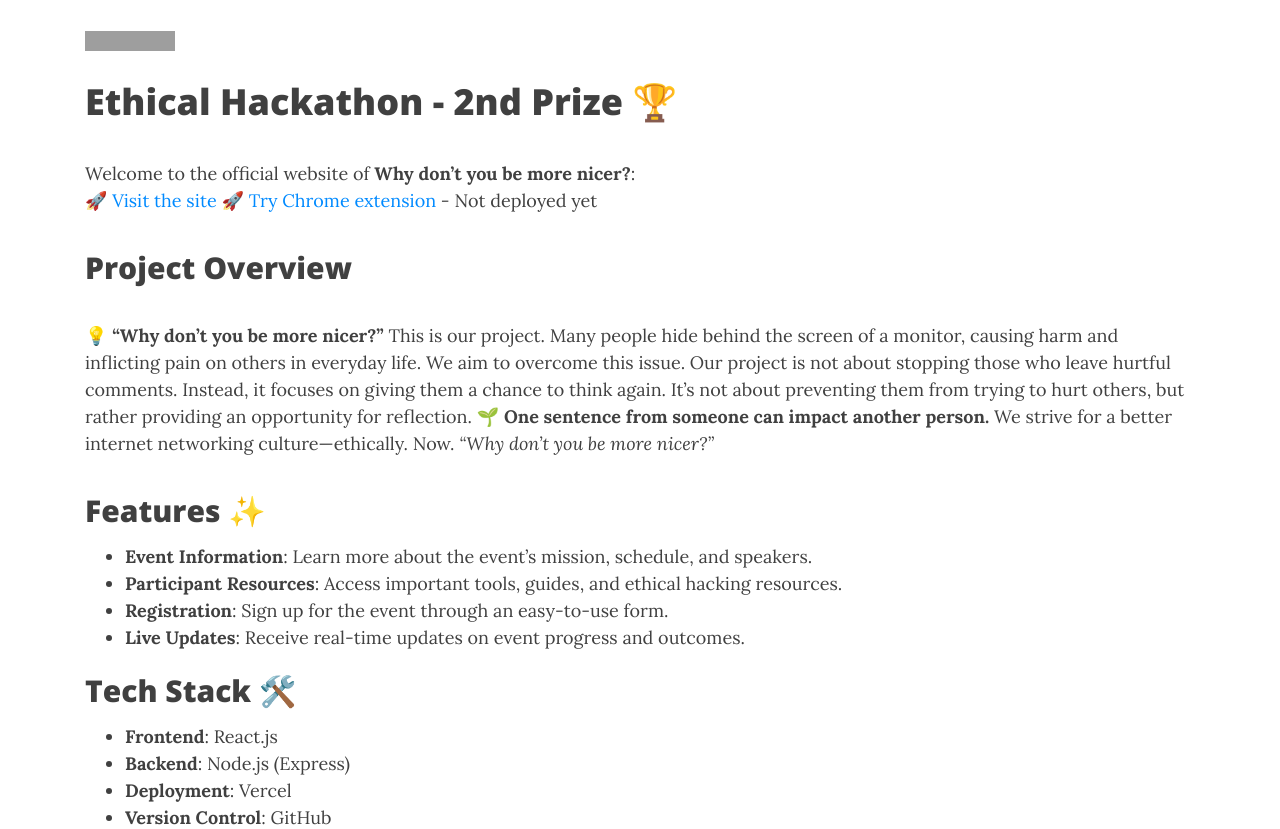
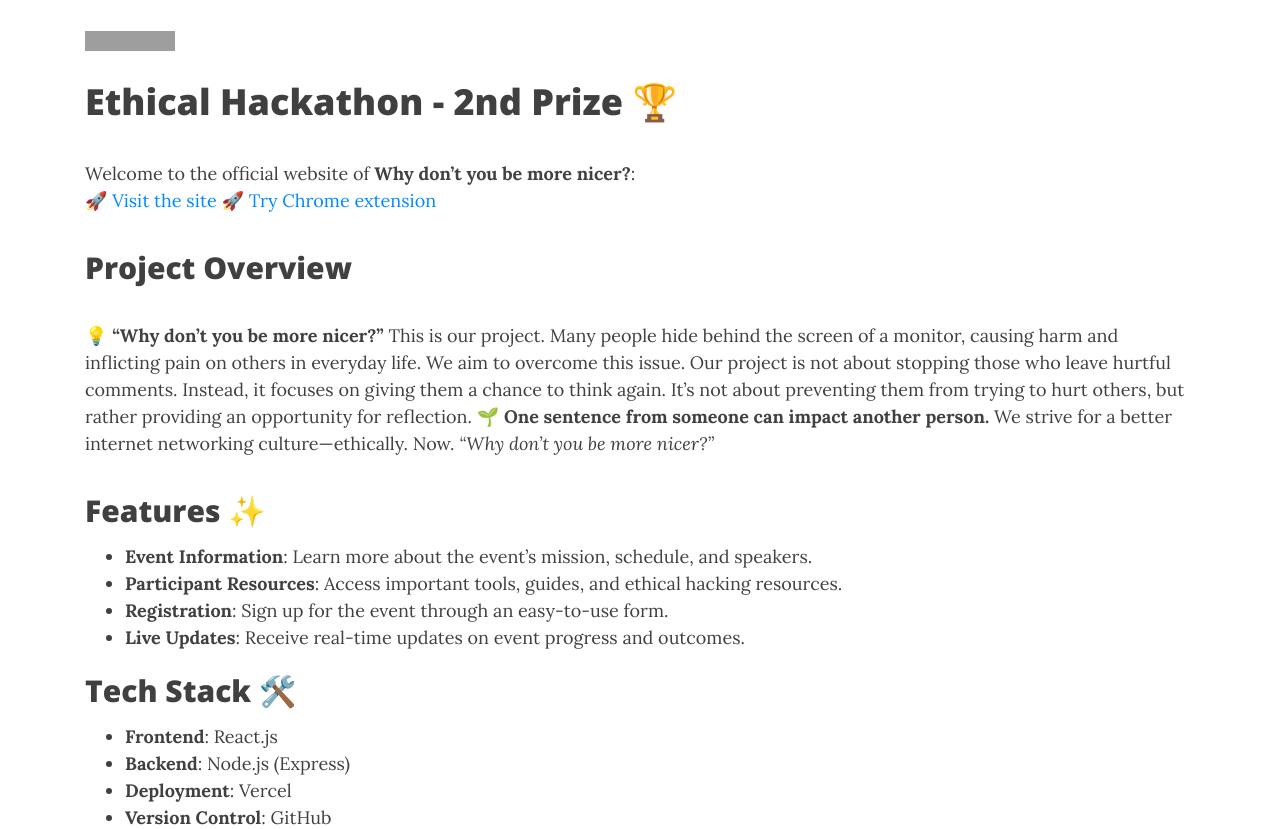
Before and after one commit to songjeongjun320/songjeongjun320.github.io, a Jekyll site: the page built from project/_posts/2024-09-29-Ethical-Hackathon-Project.md, in a window 1280 px wide and 900 px high, scrolled down 571 px, cut to the strip 71-900 px from the top of the window. Built offline with Jekyll 4.4.1, drawn with Linux system fonts in a browser that asks for light colours; nearby versions of some CDN libraries; grey boxes are pictures that could not be loaded.

Commit message:
chrome extension

```diff
--- a/project/_posts/2024-09-29-Ethical-Hackathon-Project.md
+++ b/project/_posts/2024-09-29-Ethical-Hackathon-Project.md
@@ -14,7 +14,7 @@
 
 Welcome to the official website of **Why don't you be more nicer?**:
 🚀 [Visit the site](https://ethical-hackathon.vercel.app)
-🚀 [Try Chrome extension]() - Not deployed yet
+🚀 [Try Chrome extension](https://chromewebstore.google.com/detail/be-more-nice-extension/eojcokmbjimfigdpfbmebhblpdlifnkd?hl=en-US&utm_source=ext_sidebar)
 
 ## Project Overview
 
```
